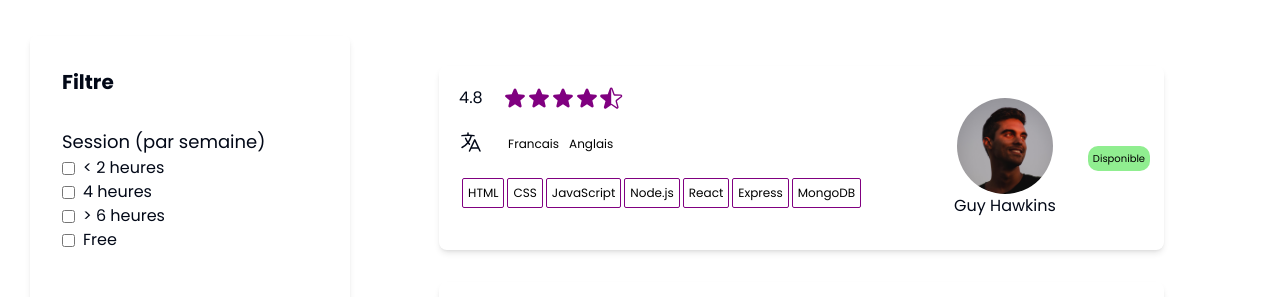
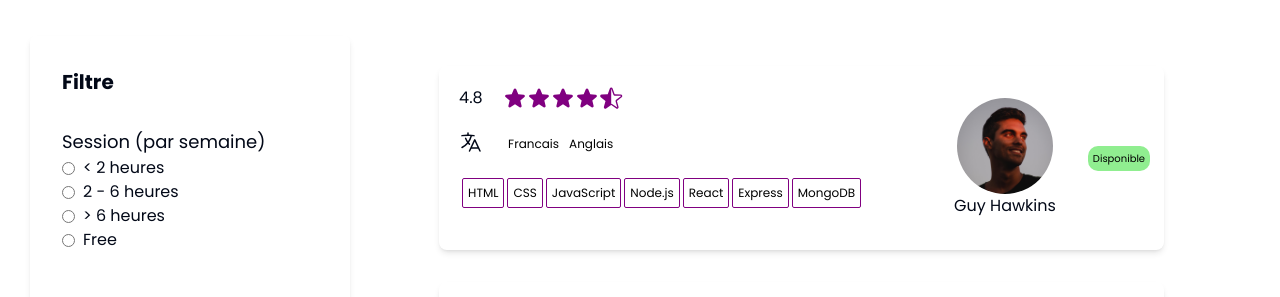
Before and after one commit to tdevcommunity/h23_team3, a Next.js app in the folder frontend/: page /mentor in a window 1280 px wide. Shown: the top 297 px of the page. Built offline with nearby package versions, Linux system fonts and the light colour scheme.

Commit message:
Mentor's filtering started

```diff
--- a/frontend/src/components/ui/mentor/filterBar.tsx
+++ b/frontend/src/components/ui/mentor/filterBar.tsx
@@ -2,13 +2,13 @@
 import MentorSearchCard from './mentorSearchCard'
 import mentorsData from '@/data/mentors.json';
 
-import { filterByLanguage, filterBySessionsRange, filterBySessions } from './functions/filterMentors'
+import { filterByLanguage, filterBySessionsRange, filterBySessions, filterBySessionsHour, filterBySessionsHourRange } from './functions/filterMentors'
 import { Input } from '../input';
 
 import { useState } from 'react';
 
 const FilterBar = () => {
-    let [mentors, setMentors] = useState(mentorsData)
+    const [mentors, setMentors] = useState(mentorsData)
     return (
         <>
             <div style={{
@@ -36,25 +36,34 @@ const FilterBar = () => {
                             <h2 className="text-lg">Session (par semaine)</h2>
                             <div>
                                 <label className="flex items-center">
-                                    <input type='checkbox' name='sessions' value='2' className="mr-2" />
+                                    <input type='radio' name='sessions' value='2' className="mr-2"  onChange={() => {
+                                        const tempMentors = filterBySessionsHour(mentorsData, 2, true)
+                                        setMentors(tempMentors)
+                                    }} />
                                     &lt; 2 heures
                                 </label>
                             </div>
                             <div>
                                 <label className="flex items-center">
-                                    <input type='checkbox' name='sessions' value='4' className="mr-2" />
-                                    4 heures
+                                    <input type='radio' name='sessions' value='4' className="mr-2"  onChange={() => {
+                                        const tempMentors = filterBySessionsHourRange(mentorsData, 2, 6)
+                                        setMentors(tempMentors)
+                                    }}  />
+                                    2 - 6  heures
                                 </label>
                             </div>
                             <div>
                                 <label className="flex items-center">
-                                    <input type='checkbox' name='sessions' value='6' className="mr-2" />
+                                    <input type='radio' name='sessions' value='6' className="mr-2" onChange={() => {
+                                        const tempMentors = filterBySessions(mentorsData, 6, false)
+                                        setMentors(tempMentors)
+                                    }} />
                                     &gt; 6 heures
                                 </label>
                             </div>
                             <div>
                                 <label className="flex items-center">
-                                    <input type='checkbox' name='sessions' value='0' className="mr-2" />
+                                    <input type='radio' name='sessions' value='0' className="mr-2" />
                                     Free
                                 </label>
                             </div>
@@ -63,25 +72,37 @@ const FilterBar = () => {
                             <h2 className="text-lg">Nombre de sessions</h2>
                             <div>
                                 <label className="flex items-center">
-                                    <input type='radio' name='nombre' value='20' className="mr-2" />
+                                    <input type='radio' name='nombre' value='20' className="mr-2" onChange={() => {
+                                        const tempMentors = filterBySessions(mentorsData, 20, true)
+                                        setMentors(tempMentors)
+                                    }} />
                                     &lt; 20
                                 </label>
                             </div>
                             <div>
                                 <label className="flex items-center">
-                                    <input type='radio' name='nombre' value='50' className="mr-2" />
+                                    <input type='radio' name='nombre' value='50' className="mr-2" onChange={() => {
+                                        const tempMentors = filterBySessionsRange(mentorsData, 20, 50)
+                                        setMentors(tempMentors)
+                                    }} />
                                     20 - 50
                                 </label>
                             </div>
                             <div>
                                 <label className="flex items-center">
-                                    <input type='radio' name='nombre' value='150' className="mr-2" />
+                                    <input type='radio' name='nombre' value='150' className="mr-2" onChange={() => {
+                                        const tempMentors = filterBySessionsRange(mentorsData, 50, 150)
+                                        setMentors(tempMentors)
+                                    }} />
                                     50 - 150
                                 </label>
                             </div>
                             <div>
                                 <label className="flex items-center">
-                                    <input type='radio' name='nombre' value='151' className="mr-2" />
+                                    <input type='radio' name='nombre' value='151' className="mr-2" onChange={() => {
+                                        const tempMentors = filterBySessions(mentorsData, 150, false)
+                                        setMentors(tempMentors)
+                                    }} />
                                     &gt; 150
                                 </label>
                             </div>
@@ -90,32 +111,61 @@ const FilterBar = () => {
                             <h2 className="text-lg">Langue</h2>
                             <div>
                                 <label className="flex items-center">
-                                    <input type='radio' name='langue' value='Francais' className="mr-2" />
+                                    <input type='radio' name='langue' value='Francais' className="mr-2" onChange={() => {
+                                        const tempMentors = filterByLanguage(mentorsData, 'Francais')
+                                        setMentors(tempMentors)
+                                    }} />
                                     Francais
                                 </label>
                             </div>
                             <div>
                                 <label className="flex items-center">
-                                    <input type='radio' name='langue' value='Anglais' className="mr-2" />
+                                    <input type='radio' name='langue' value='Anglais' className="mr-2" onChange={() => {
+                                        const tempMentor = filterByLanguage(mentorsData, 'Anglais')
+                                        setMentors(tempMentor)
+                                    }} />
                                     Anglais
                                 </label>
                             </div>
                             <div>
                                 <label className="flex items-center">
-                                    <input type='radio' name='langue' value='Ewe' className="mr-2" />
+                                    <input type='radio' name='langue' value='Ewe' className="mr-2" onChange={() => {
+                                        const tempMentor = filterByLanguage(mentorsData, 'Ewe')
+                                        setMentors(tempMentor)
+                                    }} />
                                     Ewe
                                 </label>
                             </div>
                             <div>
                                 <label className="flex items-center">
-                                    <input type='radio' name='langue' value='Kotokoli' className="mr-2" />
+                                    <input type='radio' name='langue' value='Kotokoli' className="mr-2" onChange={() => {
+                                        const tempMentor = filterByLanguage(mentorsData, 'Kotokoli')
+                                        setMentors(tempMentor)
+                                    }} />
                                     Kotokoli
                                 </label>
                             </div>
                         </div>
                     </div>
-
-
+                    {
+                        mentors?.length === 0 ? (
+                            <div
+                                style={{
+                                    width: '65%',
+                                    height: '100%',
+                                    marginLeft: '32%',
+                                    paddingTop: '30px',
+                                    display: 'flex',
+                                    flexDirection: 'column',
+                                    position: 'absolute',
+                                    overflow: 'auto',
+                                    alignItems:'center',
+                                    justifyContent:'center'
+                                }}
+                            >
+                                <h1 className="text-center text-4xl">Aucun mentor a afficher</h1>
+                            </div>
+                        ) : (
                             <div
                                 style={{
                                     width: '65%',
@@ -128,16 +178,14 @@ const FilterBar = () => {
                                     overflow: 'auto',
                                 }}
                             >
-
-                        {
-                            mentors?.map((mentor) => (
+                                {mentors?.map((mentor) => (
                                     <MentorSearchCard mentor={mentor} key={mentor.id} />
-                            ))
+                                ))}
+                            </div>
+                        )
                     }
-
             </div>
-                </div>
-            </div>
+        </div >
         </>
     )
 }
--- a/frontend/src/components/ui/mentor/functions/filterMentors.js
+++ b/frontend/src/components/ui/mentor/functions/filterMentors.js
@@ -14,3 +14,15 @@ export const  filterBySessions =(mentors, sessionsThreshold, isLessThan)=> {
         return mentors.filter(mentor => mentor.sessions > sessionsThreshold);
     }
 }
+
+export const filterBySessionsHourRange = (mentors, minSessionsHour,  maxSessionsHour) =>{
+    return mentors.filter(mentor => mentor.sessionHour >= minSessionsHour && mentor.sessionHour <= maxSessionsHour)
+}
+
+export const  filterBySessionsHour =(mentors, sessionsThreshold, isLessThan)=> {
+    if (isLessThan) {
+        return mentors.filter(mentor => mentor.sessionHour < sessionsThreshold);
+    } else {
+        return mentors.filter(mentor => mentor.sessionHour > sessionsThreshold);
+    }
+}
--- a/frontend/src/components/ui/mentor/mentorSearchCard.tsx
+++ b/frontend/src/components/ui/mentor/mentorSearchCard.tsx
@@ -11,7 +11,7 @@ const MentorSearchCard = ({ mentor }) => {
     };
 
     return (
-        <div className="w-11/12 shadow-md flex items-center justify-center rounded-lg mb-8 ml-5" style={{ height: '500px' }}>
+        <div className="w-11/12  max-h-72 shadow-md flex items-center justify-center rounded-lg mb-8 ml-5" style={{ height: '600px',  }}>
             <div className="flex w-2/3 h-full p-5  flex-col ">
                 <div className="flex mb-5">
                     <h1 className="text-purple mr-5">{mentor.stars}</h1>
```
Also changed, not shown: frontend/src/data/mentors.json (+18 -10 lines). Lines whose indentation alone changed are shown as unchanged.
